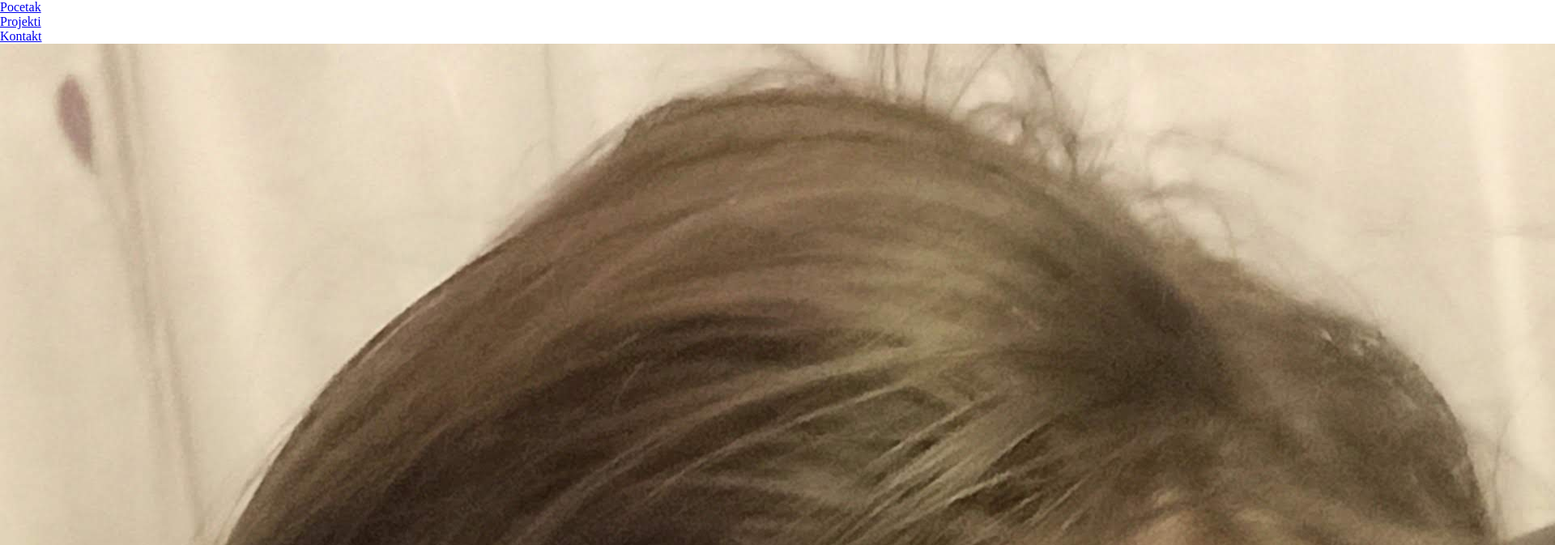
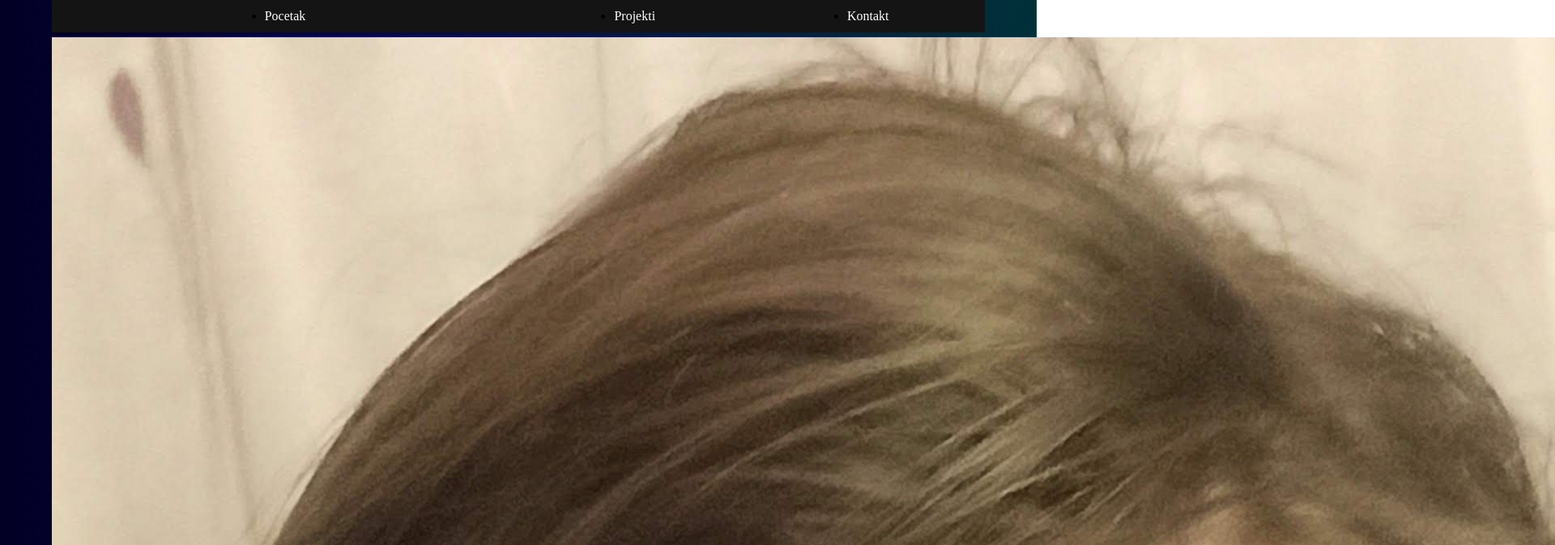
Before and after one commit to RosefireRF/school-site, a plain HTML site: page index.html in a window 1280 px wide. Shown: the top 673 px of the page at 81% size, 1920 px wide, since content can reach past the window. Drawn offline with Linux system fonts and the light colour scheme.

Commit message:
Progress

```diff
--- a/style-old.css
+++ b/style-old.css
@@ -10,6 +10,18 @@
 }
 #picture-section .right{
     text-align: center;
+}
+#temp{
+    height: 100%;
+    display: flex;
+    flex-direction: column;
+    justify-items: flex-end;
+}
+#me{
+    width: 20%;
+}
+#me img{
+    max-height: 100%;
 }
 .quote{
     text-align: center;
@@ -61,6 +73,13 @@ h1,h2,p,tr,th{
     display: flex;
     flex-wrap: wrap;
 }
+h1,h2,p,tr,th{
+    color: white;
+}
+.flex{
+    display: flex;
+    flex-wrap: wrap;
+}
 .space-b{
     justify-content: space-between;
 }
@@ -96,18 +115,7 @@ h1,h2,p,tr,th{
     flex-direction: column;
     justify-items: flex-end;
 }
-#temp{
-    height: 100%;
-    display: flex;
-    flex-direction: column;
-    justify-items: flex-end;
-}
-#me{
-    width: 20%;
-}
-#me img{
-    max-height: 100%;
-}
+
 #about-section{
     width: 100%;
     height: 10%;
--- a/style.scss
+++ b/style.scss
@@ -1,18 +1,66 @@
 $nav-color: rgba(20,20,20,1);
 $orange: #E28E39;
 $darkBlue: #072561;
+
+
+@mixin flex{
+    display: flex;
+    flex-wrap: wrap;
+}
+
+@mixin flex-column{
+    @include flex;
+    flex-direction: column;
+}
+@mixin flex-around{
+    @include flex;
+    justify-content: space-around;
+}
 *{
     border: 0px;
     margin: 0%;
     padding: 0%;
     box-sizing: border-box;
 }
-#nav{
+.page{
+    height: 100vh;
+}
+#holder{
+    background: rgb(2,0,36);
+    background: linear-gradient(90deg, rgba(2,0,36,1) 0%, rgba(5,5,78,1) 32%, rgba(1,48,57,1) 100%);
+    width: 100%;
+    box-sizing: border-box;
+    margin: 0% auto;
+    padding: 0px 5%;
+}
+nav{
+    @include flex-around;
+    height: 5%;
+    margin-bottom: 0.5%;
+    align-items: center;
     background-color: $nav-color;
+    ul{
+        width: 50%;
+        @include flex-around;
+        li a{
+            color: white;
+            text-decoration: none;
+        }
+    }
 }
 #picture-section{
     height: 15%;
     align-items: center;
+    #temp{
+        @include flex-column;
+        height: 100%;
+        #me{
+            width: 20%;
+        }
+        #me img{
+            max-height: 100%;
+        }
+    }
     #quote-holder{
         .quote{
             text-align: center;
@@ -25,3 +73,6 @@ $darkBlue: #072561;
         text-align: center;
     }
 }
+h1,h2,p,tr,th{
+    color: rgb(219, 133, 133);
+}
```
Also changed, not shown: style.css, 1 other file.
